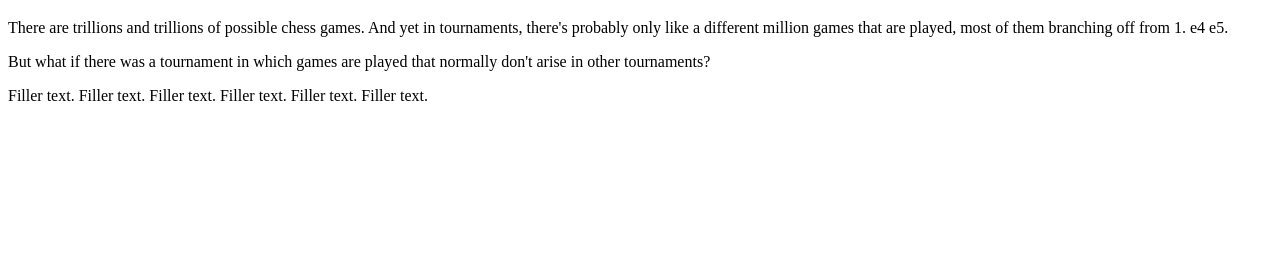
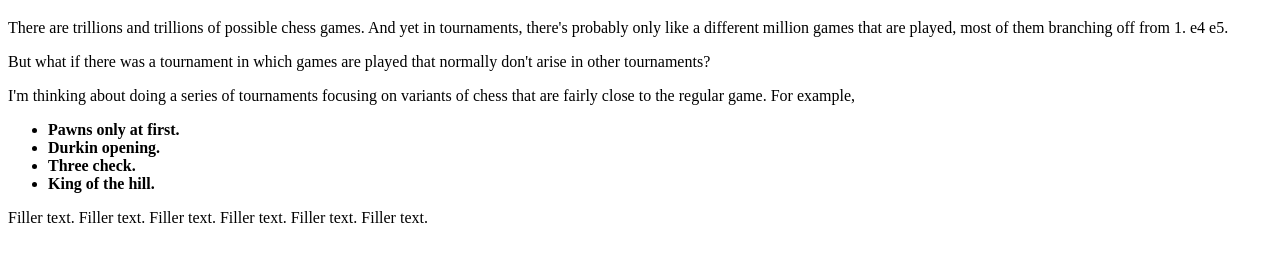
Before and after one commit to Alonso-del-Arte/esochess-website, a plain HTML site: page index.html in a window 1280 px wide. Shown: the part 61-322 px from the top of the page. Drawn offline with Linux system fonts and the light colour scheme.

Commit message:
Mentioning some variants

```diff
--- a/index.html
+++ b/index.html
@@ -12,6 +12,13 @@
         <h1>Esoteric Chess Tournaments</h1>
         <p>There are trillions and trillions of possible chess games. And yet in tournaments, there's probably only like a different million games that are played, most of them branching off from 1. e4 e5.</p>
         <p>But what if there was a tournament in which games are played that normally don't arise in other tournaments?</p>
+        <p>I'm thinking about doing a series of tournaments focusing on variants of chess that are fairly close to the regular game. For example,</p>
+        <ul>
+            <li><b>Pawns only at first.</b></li>
+            <li><b>Durkin opening.</b></li>
+            <li><b>Three check.</b></li>
+            <li><b>King of the hill.</b></li>
+        </ul>
         <p>Filler text. Filler text. Filler text. Filler text. Filler text. Filler text.</p>
     </body>
 </html>
```
